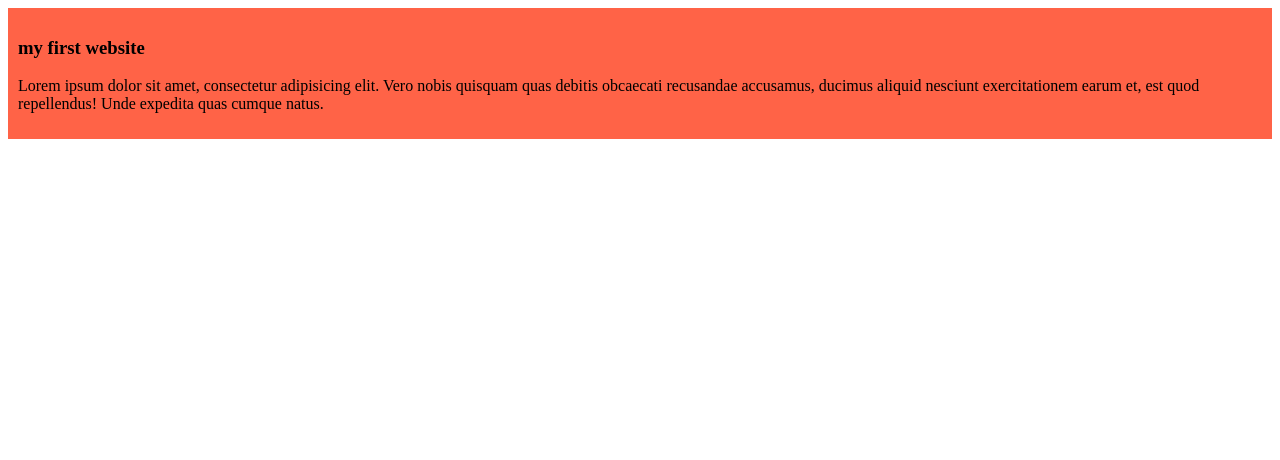
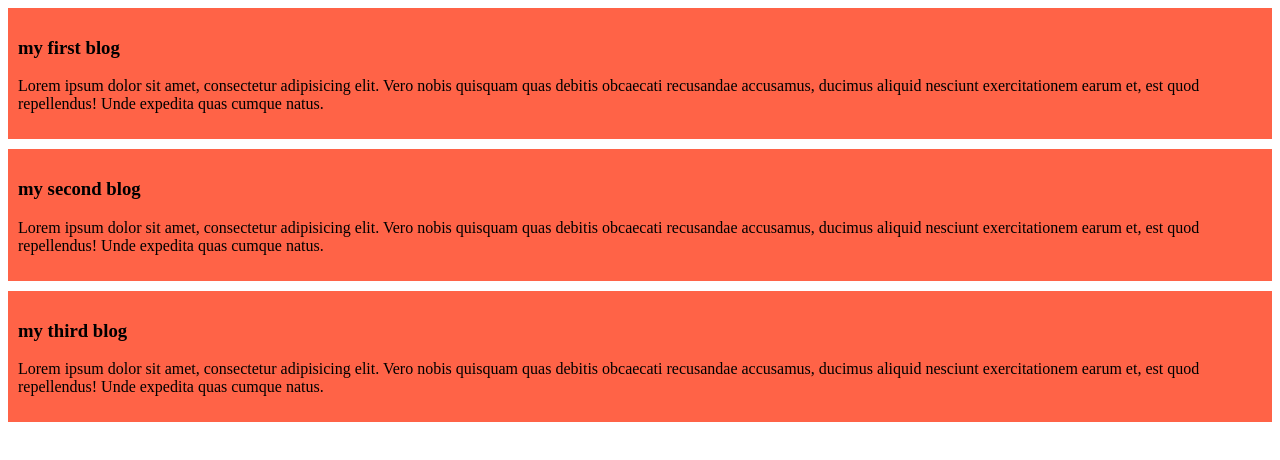
Before and after one commit to Mehedi4p/my-simple-website, a plain HTML site: page index.html in a window 1280 px wide. Drawn offline with Linux system fonts and the light colour scheme.

Commit message:
added the second blog and the third blog

```diff
--- a/index.html
+++ b/index.html
@@ -8,7 +8,15 @@
 </head>
 <body>
     <div>
-        <h3>my first website</h3>
+        <h3>my first blog</h3>
+        <p>Lorem ipsum dolor sit amet, consectetur adipisicing elit. Vero nobis quisquam quas debitis obcaecati recusandae accusamus, ducimus aliquid nesciunt exercitationem earum et, est quod repellendus! Unde expedita quas cumque natus.</p>
+    </div>
+    <div>
+        <h3>my second blog</h3>
+        <p>Lorem ipsum dolor sit amet, consectetur adipisicing elit. Vero nobis quisquam quas debitis obcaecati recusandae accusamus, ducimus aliquid nesciunt exercitationem earum et, est quod repellendus! Unde expedita quas cumque natus.</p>
+    </div>
+    <div>
+        <h3>my third blog</h3>
         <p>Lorem ipsum dolor sit amet, consectetur adipisicing elit. Vero nobis quisquam quas debitis obcaecati recusandae accusamus, ducimus aliquid nesciunt exercitationem earum et, est quod repellendus! Unde expedita quas cumque natus.</p>
     </div>
 </body>
--- a/styles/blog.css
+++ b/styles/blog.css
@@ -1,4 +1,5 @@
 div{
     background-color: tomato;
     padding: 10px;
+    margin-bottom: 10px;
 }
```
